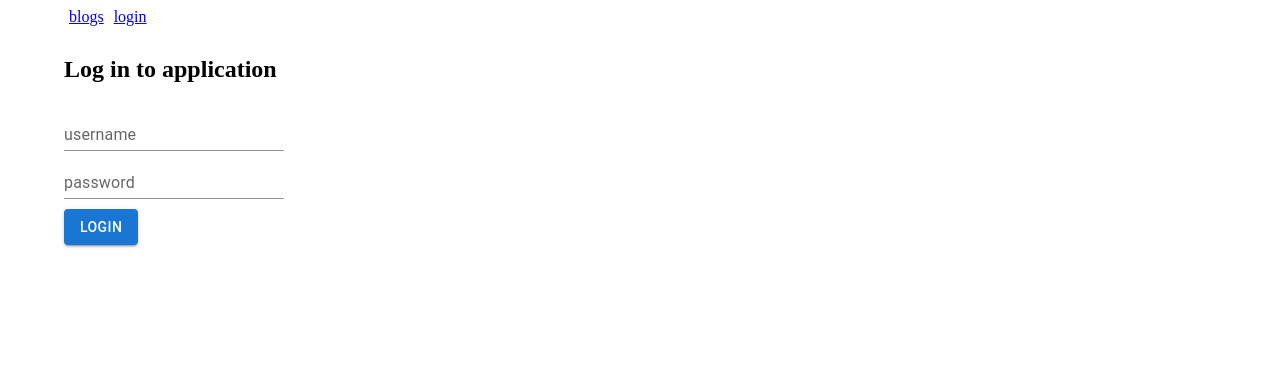
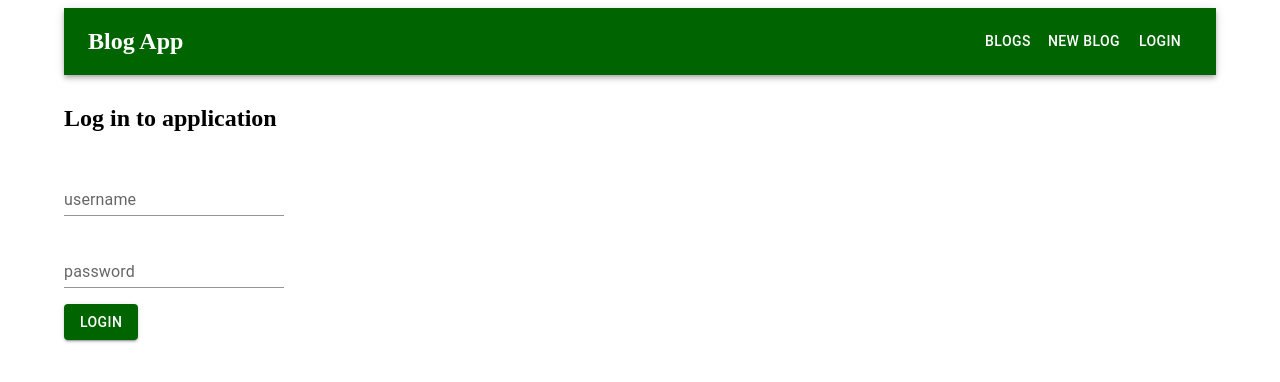
Before and after one commit to Artt4/Fullstack_Course_Open, a React (Vite) app in the folder part5/bloglist-frontend/: page /login in a window 1280 px wide. Shown: the top 382 px of the page. Built offline with nearby package versions, Linux system fonts and the light colour scheme; no server answers.

Commit message:
Solution to 5.30: styled blogs, step2, with some extra stylisation

```diff
--- a/part5/bloglist-frontend/src/App.jsx
+++ b/part5/bloglist-frontend/src/App.jsx
@@ -1,6 +1,6 @@
 import { useState, useEffect } from 'react'
 import { Link, Routes, Route, useNavigate, Navigate, useMatch } from 'react-router-dom'
-import { Container } from '@mui/material'
+import { Container, AppBar, Toolbar, Button, createTheme, ThemeProvider } from '@mui/material'
 import blogService from './services/blogs'
 import loginService from './services/login'
 import Notification from './components/Notification'
@@ -9,13 +9,20 @@ import BlogForm from './components/BlogForm'
 import BlogList from './components/BlogList'
 import BlogView from './components/BlogView'
 
+const theme = createTheme({
+  palette: {
+    primary: {
+      main: '#006400',
+    },
+  },
+})
+
 const App = () => {
   const [blogs, setBlogs] = useState([])
   const [username, setUsername] = useState('')
   const [password, setPassword] = useState('')
   const [user, setUser] = useState(null)
-  const [errorMessage, setErrorMessage] = useState(null)
-  const [successMessage, setSuccessMessage] = useState(null)
+  const [notification, setNotification] = useState(null)
 
   const navigate = useNavigate()
 
@@ -53,9 +60,9 @@ const App = () => {
       setPassword('')
       navigate('/')
     } catch {
-      setErrorMessage('wrong username or password')
+      setNotification({ text: 'wrong username or password', type: 'error' })
       setTimeout(() => {
-        setErrorMessage(null)
+        setNotification(null)
       }, 5000)
     }
   }
@@ -71,15 +78,15 @@ const App = () => {
     try {
       const returnedBlog = await blogService.create(blogObject)
       setBlogs(blogs.concat(returnedBlog))
-      setSuccessMessage(`a new blog ${blogObject.title} by ${blogObject.author} added`)
+      setNotification({ text: `a new blog ${blogObject.title} by ${blogObject.author} added`, type: 'success' })
       setTimeout(() => {
-        setSuccessMessage(null)
+        setNotification(null)
       }, 5000)
       navigate('/')
     } catch (error) {
-      setErrorMessage(error.response.data.error)
+      setNotification({ text: error.response.data.error, type: 'error' })
       setTimeout(() => {
-        setErrorMessage(null)
+        setNotification(null)
       }, 5000)
     }
   }
@@ -89,9 +96,9 @@ const App = () => {
       const returnedBlog = await blogService.update(id, blogObject)
       setBlogs(blogs.map(blog => blog.id !== id ? blog : returnedBlog))
     } catch (error) {
-      setErrorMessage(error.response.data.error)
+      setNotification({ text: error.response.data.error, type: 'error' })
       setTimeout(() => {
-        setErrorMessage(null)
+        setNotification(null)
       }, 5000)
     }
   }
@@ -101,39 +108,46 @@ const App = () => {
       try {
         await blogService.remove(id)
         setBlogs(blogs.filter(blog => blog.id !== id))
-        setSuccessMessage(`Blog ${title} by ${author} removed successfully`)
+        setNotification({ text: `Blog ${title} by ${author} removed successfully`, type: 'success' })
         setTimeout(() => {
-          setSuccessMessage(null)
+          setNotification(null)
         }, 5000)
       } catch (error) {
-        setErrorMessage(error.response.data.error)
+        setNotification({ text: error.response.data.error, type: 'error' })
         setTimeout(() => {
-          setErrorMessage(null)
+          setNotification(null)
         }, 5000)
       }
     }
   }
 
-  const padding = {
-    padding: 5
-  }
+  const style = { '&:hover': { bgcolor: 'rgba(255,255,255,0.3)' } }
 
   return (
+    <ThemeProvider theme={theme}>
       <Container>
-      <div>
-        <Link style={padding} to="/">blogs</Link>
-        {user && (
-          <Link style={padding} to="/create">create new</Link>
+        <AppBar position="static" sx={{ backgroundColor: 'darkgreen' }}>
+          <Toolbar>
+            <h2>Blog App</h2>
+            <Button color="inherit" component={Link} to="/" sx={{ ...style, marginLeft: 'auto' }}>
+              blogs
+            </Button>
+            <Button color="inherit" component={Link} to="/create" sx={style}>
+              new blog
+            </Button>
+            {user ? (
+              <Button color="inherit" onClick={handleLogout} sx={style}>
+                logout
+              </Button>
+            ) : (
+              <Button color="inherit" component={Link} to="/login" sx={style}>
+                login
+              </Button>
             )}
-        {user ? (
-          <button onClick={handleLogout}>logout</button>
-        ) : (
-          <Link style={padding} to="/login">login</Link>
-        )}
-      </div>
+          </Toolbar>
+        </AppBar>
 
-      <Notification message={successMessage} className="success" />
-      <Notification message={errorMessage} className="error" />
+        <Notification notification={notification} />
 
         <Routes>
           <Route path="/" element={
@@ -168,6 +182,7 @@ const App = () => {
           } />
         </Routes>
       </Container>
+    </ThemeProvider>
   )
 }
 
--- a/part5/bloglist-frontend/src/components/BlogForm.jsx
+++ b/part5/bloglist-frontend/src/components/BlogForm.jsx
@@ -52,7 +52,7 @@ const BlogForm = ({ createBlog }) => {
             onChange={({ target }) => setUrl(target.value)}
           />
         </div>
-        <Button type="submit" variant="contained" color="primary">
+        <Button type="submit" variant="contained" sx={{ mt: 1 }}>
           CREATE
         </Button>
       </form>
--- a/part5/bloglist-frontend/src/components/LoginForm.jsx
+++ b/part5/bloglist-frontend/src/components/LoginForm.jsx
@@ -16,6 +16,7 @@ const LoginForm = ({
           <TextField
             label="username"
             variant="standard"
+            margin="normal"
             value={username}
             onChange={handleUsernameChange}
           />
@@ -25,11 +26,12 @@ const LoginForm = ({
             label="password"
             type="password"
             variant="standard"
+            margin="normal"
             value={password}
             onChange={handlePasswordChange}
           />
         </div>
-        <Button type="submit" variant="contained" color="primary" style={{ marginTop: 10 }}>
+        <Button type="submit" variant="contained" sx={{ mt: 1 }}>
           LOGIN
         </Button>
       </form>
--- a/part5/bloglist-frontend/src/components/Notification.jsx
+++ b/part5/bloglist-frontend/src/components/Notification.jsx
@@ -1,9 +1,16 @@
-const Notification = ({ message, className }) => {
-  if (message === null) {
+import { Alert } from '@mui/material'
+
+const Notification = ({ notification }) => {
+  if (notification === null) {
     return null
   }
 
-  return <div className={className}>{message}</div>
+  return (
+    <Alert style={{ marginTop: 10, marginBottom: 10 }} severity={notification.type}>
+      {notification.text}
+    </Alert>
+
+  )
 }
 
 export default Notification
```
Lines whose indentation alone changed are shown as unchanged.
